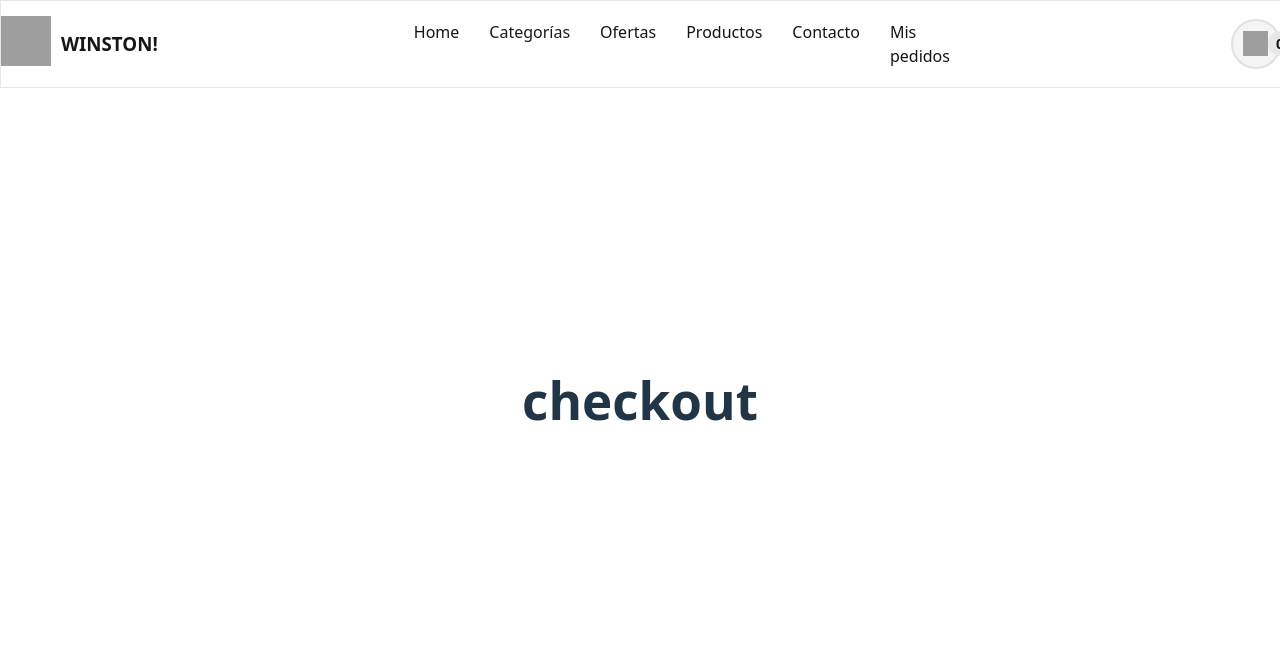
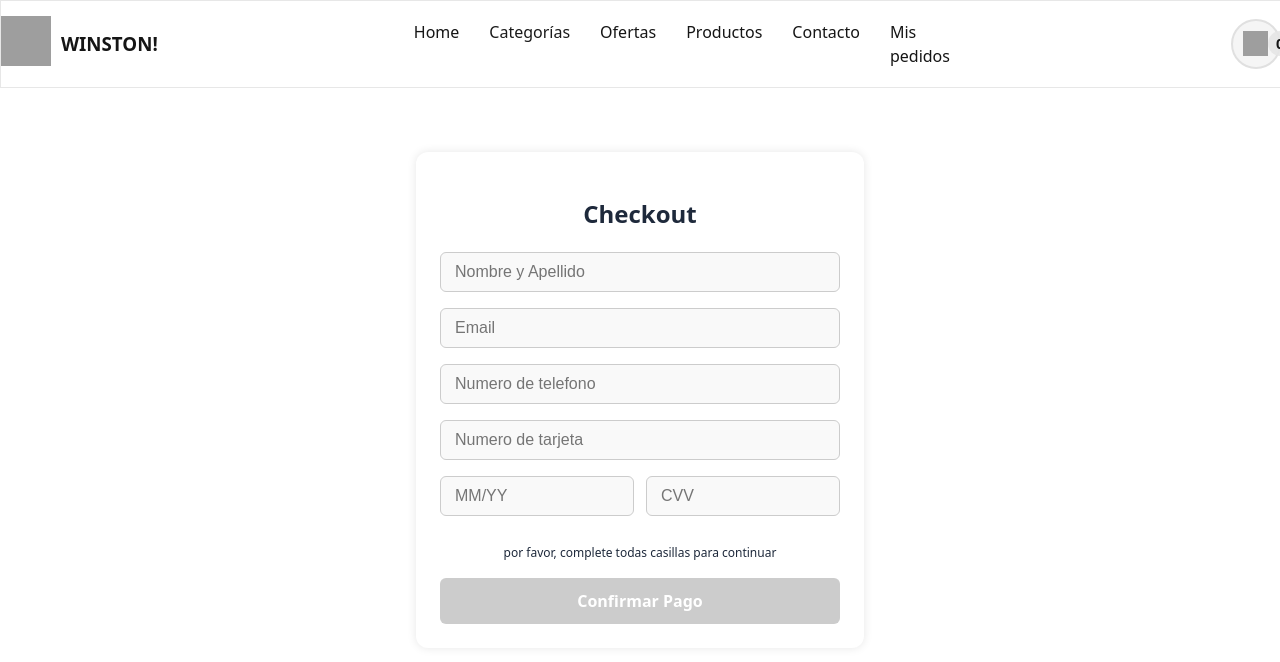
Before and after one commit to MartinQ22/WinstonVite, a React (Vite) app: page /checkout in a window 1280 px wide. Shown: the top 662 px of the page. Built offline with nearby package versions, Linux system fonts and the light colour scheme; grey boxes are pictures that could not be loaded.

Commit message:
Firebase ver2

```diff
--- a/src/App.css
+++ b/src/App.css
@@ -851,6 +851,88 @@ h3:hover {
   color: var(--bg-light);
 }
 
+.checkout-container {
+  max-width: 400px;
+  margin: 40px auto;
+  padding: 24px;
+  background-color: #fff;
+  border-radius: 12px;
+  box-shadow: 0 0 10px rgba(0, 0, 0, 0.1);
+}
+
+.checkout-title {
+  color: var(--card-text);
+  font-size: 24px;
+  font-weight: bold;
+  margin-bottom: 20px;
+  text-align: center;
+}
+
+.checkout-form {
+  display: flex;
+  flex-direction: column;
+  gap: 16px;
+}
+
+.checkout-form p{
+  color: var(--card-text);
+  text-align: center;
+  font-size: 12px;
+  margin-bottom: 0px;
+}
+
+.checkout-input {
+  color: var(--text-color);
+  background-color: var(--bg-light);
+  padding: 10px 14px;
+  font-size: 16px;
+  border: 1px solid #ccc;
+  border-radius: 6px;
+  width: 100%;
+  box-sizing: border-box;
+  transition: border-color 0.3s ease;
+}
+
+.checkout-input:focus {
+  border-color: #333;
+  outline: none;
+}
+
+.checkout-row {
+  display: flex;
+  gap: 12px;
+}
+
+.half-width {
+  width: 100%;
+}
+
+.checkout-button {
+  padding: 12px;
+  color: #fff;
+  font-weight: bold;
+  font-size: 16px;
+  border: none;
+  border-radius: 6px;
+  cursor: pointer;
+  transition: background-color 0.3s ease;
+}
+
+.checkout-button.enabled {
+  background-color: #111;
+  cursor: pointer;
+}
+
+.checkout-button.enabled:hover {
+  background-color: #333;
+}
+
+.checkout-button.disabled {
+  background-color: #ccc;
+  cursor: not-allowed;
+}
+
+
 /* media querys */
 
 @media (max-width: 768px) {
--- a/src/components/Checkout.jsx
+++ b/src/components/Checkout.jsx
@@ -1,7 +1,148 @@
+import { useState } from "react";
+import {useCart} from "../context/useCart";
+import { createOrder } from "../firebase/db";
+import { serverTimestamp } from "firebase/firestore";
+
 function Checkout() {
+  const { cart } = useCart();
+
+  const handleExpiryInput = (e) => {
+    let value = e.target.value.replace(/\D/g, "");
+    if (value.length >= 3) {
+      value = value.slice(0, 2) + "/" + value.slice(2, 4);
+    }
+    e.target.value = value;
+  };
+
+  const handleNumericInput = (e, maxLength) => {
+    const value = e.target.value.replace(/\D/g, "");
+    e.target.value = value.slice(0, maxLength);
+  };
+
+  const handleCardNumberInput = (e) => {
+    const raw = e.target.value.replace(/\D/g, "").slice(0, 19);
+    const formatted = raw.match(/.{1,4}/g)?.join(" ") || "";
+    e.target.value = formatted;
+  };
+
+  const handleInputChange = (e) => {
+    const { name, value } = e.target;
+    setFormData((prev) => ({
+      ...prev,
+      [name]: value,
+    }));
+  };
+
+  const handleSumit = (e) => {
+    e.preventDefault();
+
+    const form = e.target
+    const email = form.email.value
+    const clientName = form.clientName.value
+    const phoneNumber = form.phoneNumber.value
+    const cardNumber = form.cardNumber.value
+
+    const order = {
+    user: { clientName, email, phoneNumber, cardNumber, },
+    items: cart,
+    time: serverTimestamp()
+  }
+
+  createOrder(order)
+  };
+
+  const [formData, setFormData] = useState({
+    clientName: "",
+    email: "",
+    phoneNumber: "",
+    cardNumber: "",
+    expiry: "",
+    cvv: "",
+  });
+
+  const isFormValid = Object.values(formData).every((val) => val.trim() !== "");
+
   return (
-    <div>
-      <h1>checkout</h1>
+    <div className="checkout-container">
+      <h2 className="checkout-title">Checkout</h2>
+      <form className="checkout-form" onSubmit={handleSumit}>
+        <input
+          className="checkout-input"
+          type="text"
+          name="clientName"
+          placeholder="Nombre y Apellido"
+          required
+          onChange={handleInputChange}
+        />
+        <input
+          className="checkout-input"
+          type="email"
+          name="email"
+          placeholder="Email"
+          required
+          onChange={handleInputChange}
+        />
+        <input
+          className="checkout-input"
+          type="text"
+          name="phoneNumber"
+          placeholder="Numero de telefono"
+          maxLength="17"
+          required
+          onChange={(e) => {
+            handleInputChange(e);
+            handleNumericInput(e);
+          }}
+        />
+        <input
+          className="checkout-input"
+          type="text"
+          name="cardNumber"
+          placeholder="Numero de tarjeta"
+          maxLength="24"
+          required
+          onChange={(e) => {
+            handleInputChange(e);
+            handleCardNumberInput(e);
+          }}
+        />
+        <div className="checkout-row">
+          <input
+            className="checkout-input half-width"
+            type="texto"
+            name="expiry"
+            placeholder="MM/YY"
+            maxLength="5"
+
+            onChange={(e) => {
+              handleInputChange(e);
+              handleExpiryInput(e);
+            }}
+          />
+          <input
+            className="checkout-input half-width"
+            type="text"
+            name="cvv"
+            placeholder="CVV"
+            maxLength="3"
+
+            onChange={(e) => {
+              handleInputChange(e);
+              handleNumericInput(e, 3);
+            }}
+          />
+        </div>
+
+        <p>por favor, complete todas casillas para continuar</p>
+
+        <button
+          type="submit"
+          className={`checkout-button ${isFormValid ? "enabled" : "disabled"}`}
+          disabled={!isFormValid}
+        >
+          Confirmar Pago
+        </button>
+      </form>
     </div>
   );
 }
--- a/src/firebase/db.js
+++ b/src/firebase/db.js
@@ -6,6 +6,7 @@ import {
   where,
   doc,
   getDoc,
+  addDoc,
 } from "firebase/firestore";
 import { app } from "./config";
 
@@ -46,3 +47,9 @@ if (docSnap.exists()) {
   console.log("ERRRRRRORRRRRRRRRR");
 }
 }
+
+export const createOrder = async (order) => {
+
+  const docRef = await addDoc(collection(db, "orders"),order);
+  console.log("Document written with ID: ", docRef.id);
+}
```
